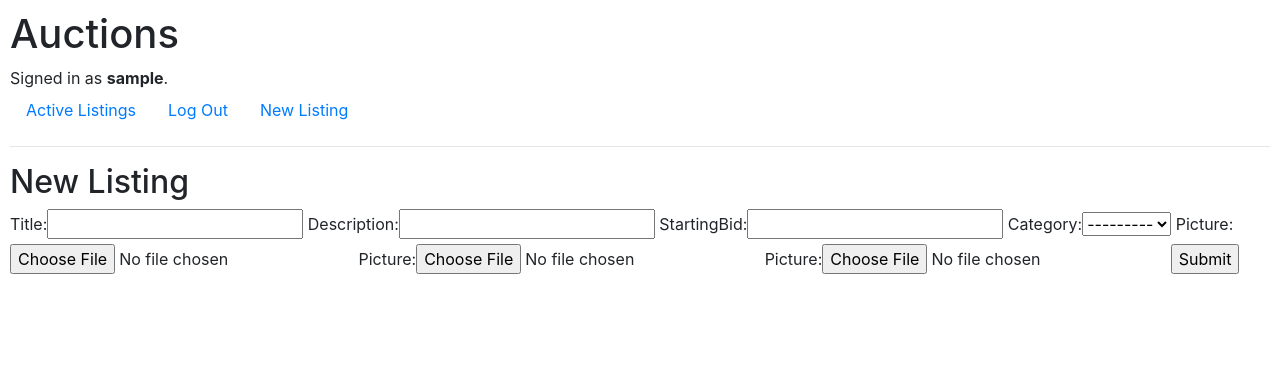
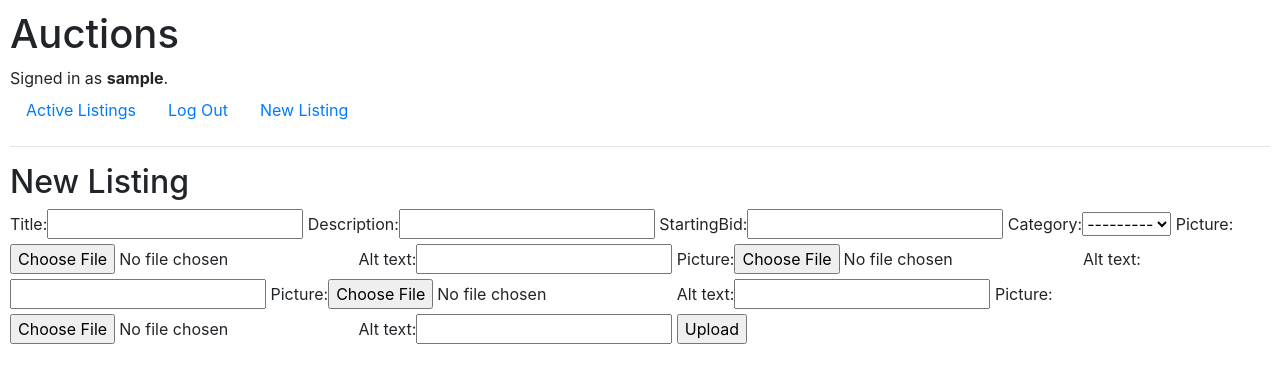
Before and after one commit to EgidioHPaixao/web50-projects-2020-x-commerce, a Django app: page /auction/new in a window 1280 px wide. Shown: the top 383 px of the page. Run offline with Django 3.2, Linux system fonts and the light colour scheme; a user stored in the database is signed in; tables that the repository leaves empty hold one stand-in row (values such as "Sample post"); some libraries are stand-ins or nearby versions.

Commit message:
multiple imagem upload and view main image

```diff
--- a/auctions/admin.py
+++ b/auctions/admin.py
@@ -1,5 +1,5 @@
 from django.contrib import admin
-from .models import Listing, Comment, Bid, Category
+from .models import Listing, Comment, Bid, Category, Picture
 
 # Register your models here.
 
@@ -7,3 +7,4 @@ admin.site.register(Category)
 admin.site.register(Listing)
 admin.site.register(Comment)
 admin.site.register(Bid)
+admin.site.register(Picture)
--- a/auctions/models.py
+++ b/auctions/models.py
@@ -38,5 +38,5 @@ class Comment(models.Model):
 
 class Picture(models.Model):
     listing = models.ForeignKey(Listing, on_delete=models.CASCADE, related_name="all_pictures")
-    picture = models.ImageField()
+    picture = models.ImageField(upload_to="images/")
     alt_text = models.CharField(max_length=140)
--- a/auctions/templates/auctions/newListing.html
+++ b/auctions/templates/auctions/newListing.html
@@ -6,12 +6,15 @@
         <h3>SUCCESSFULLY CREATED</h3>
     {% endif %}
     <div class="form-group">
-        <form action="{% url 'newListing' %}" method="post">
+        <form action="{% url 'newListing' %}" method="post" enctype="multipart/form-data">
             {% csrf_token %}
             {{ form }}
 
-            {{ imageForm }}
-            <input type = submit>
+            {{ imageForm.management_form }}
+            {% for form in imageForm %}
+                {{ form }}
+            {% endfor %}
+            <input type = submit value="Upload">
         </form>
 
     </div>
--- a/auctions/views.py
+++ b/auctions/views.py
@@ -14,10 +14,11 @@ class newListingForm(ModelForm):
         model = Listing
         fields = ['title', 'description', 'startingBid', 'category']
 
+
 class newPictureForm(ModelForm):
     class Meta:
         model = Picture
-        fields = ['picture']
+        fields = ['picture', 'alt_text']
 
 def index(request):
     return render(request, "auctions/index.html")
@@ -25,17 +26,27 @@ def index(request):
 @login_required
 def newListing(request):
     PictureFormSet = modelformset_factory(Picture,
-                                        form=newPictureForm, extra=3)
+                                        form=newPictureForm, extra=4)
     if request.method == "POST":
-        form = newListingForm(request.POST)
-        if form.is_valid():
+        form = newListingForm(request.POST, request.FILES)
+        imagesForm = PictureFormSet(request.POST, request.FILES,
+                               queryset=Picture.objects.none())
+        if form.is_valid() and imagesForm.is_valid():
             print(f"ta certo")
             newListing = form.save(commit=False)
             newListing.creator = request.user
             newListing.save()
+
+            for form in imagesForm.cleaned_data:
+                if form:
+                    picture = form['picture']
+                    text = form['alt_text']
+                    newPicture = Picture(listing=newListing, picture=picture, alt_text=text)
+                    newPicture.save()
+
             return render(request, "auctions/newListing.html", {
                 "form": newListingForm(),
-                "formset": formset,
+                "imageForm": PictureFormSet(queryset=Picture.objects.none()),
                 "success": True
         })
         else:
@@ -49,6 +60,9 @@ def newListing(request):
 
 def activeListings(request):
     listings = Listing.objects.all()
+    for listing in listings:
+        listing.mainPicture = listing.all_pictures.first()
+        print(listing.mainPicture.picture.url)
     return render(request, "auctions/active.html", {
         "listings": listings
     })
--- a/commerce/settings.py
+++ b/commerce/settings.py
@@ -120,3 +120,7 @@ USE_TZ = True
 # https://docs.djangoproject.com/en/3.0/howto/static-files/
 
 STATIC_URL = '/static/'
+STATICFILES_DIRS = (os.path.join(BASE_DIR, 'static'), )
+STATIC_ROOT = os.path.join(BASE_DIR, 'staticfiles')
+MEDIA_URL = '/auctions/media/'
+MEDIA_ROOT = os.path.join(BASE_DIR, 'auctions/media')
--- a/commerce/urls.py
+++ b/commerce/urls.py
@@ -15,8 +15,13 @@ Including another URLconf
 """
 from django.contrib import admin
 from django.urls import include, path
+from django.conf import settings
+from django.conf.urls.static import static
 
 urlpatterns = [
     path("admin/", admin.site.urls),
     path("", include("auctions.urls"))
 ]
+
+if settings.DEBUG:
+     urlpatterns += static(settings.MEDIA_URL, document_root=settings.MEDIA_ROOT)
```
Also changed, not shown: auctions/templates/auctions/active.html (+8 -4 lines), README.md.
